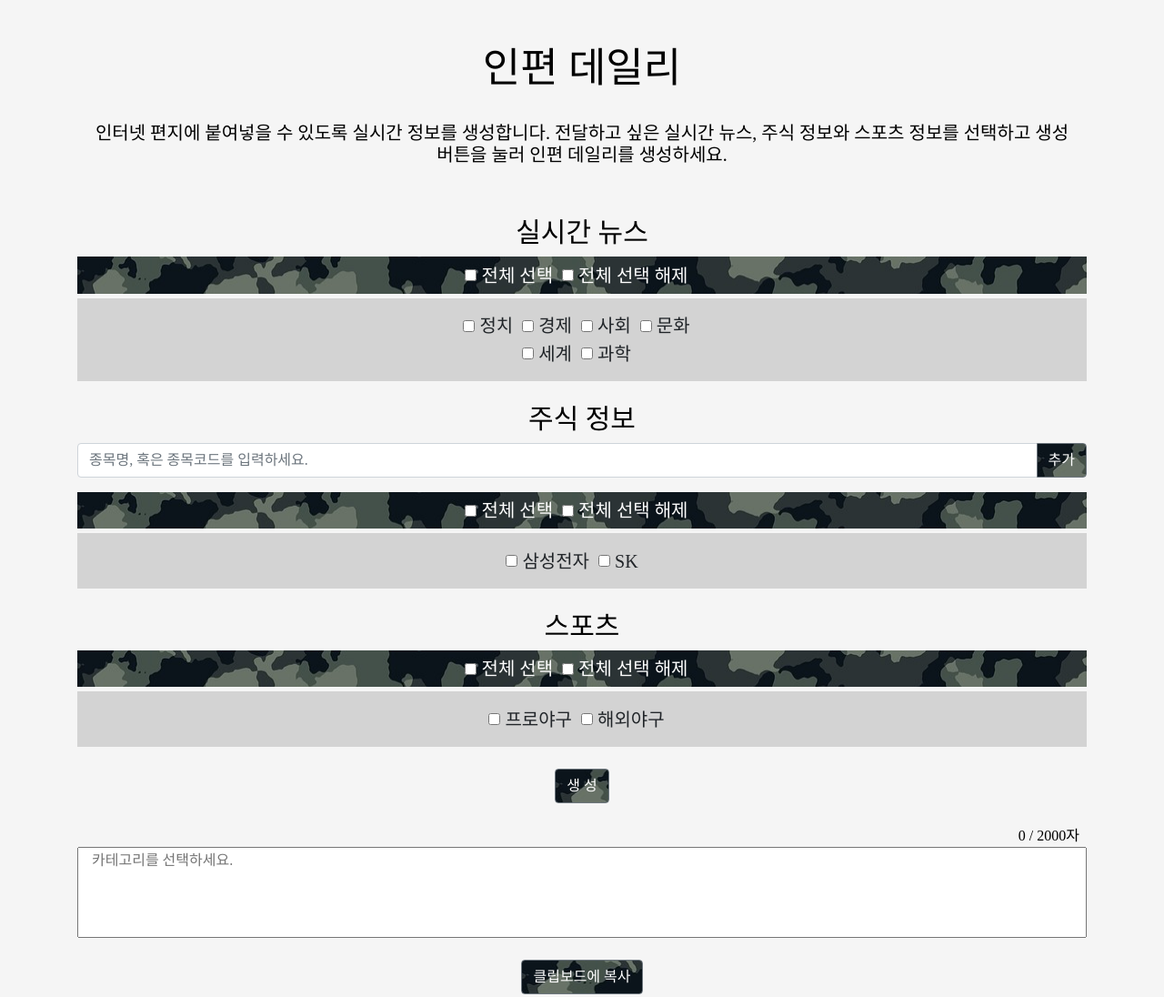
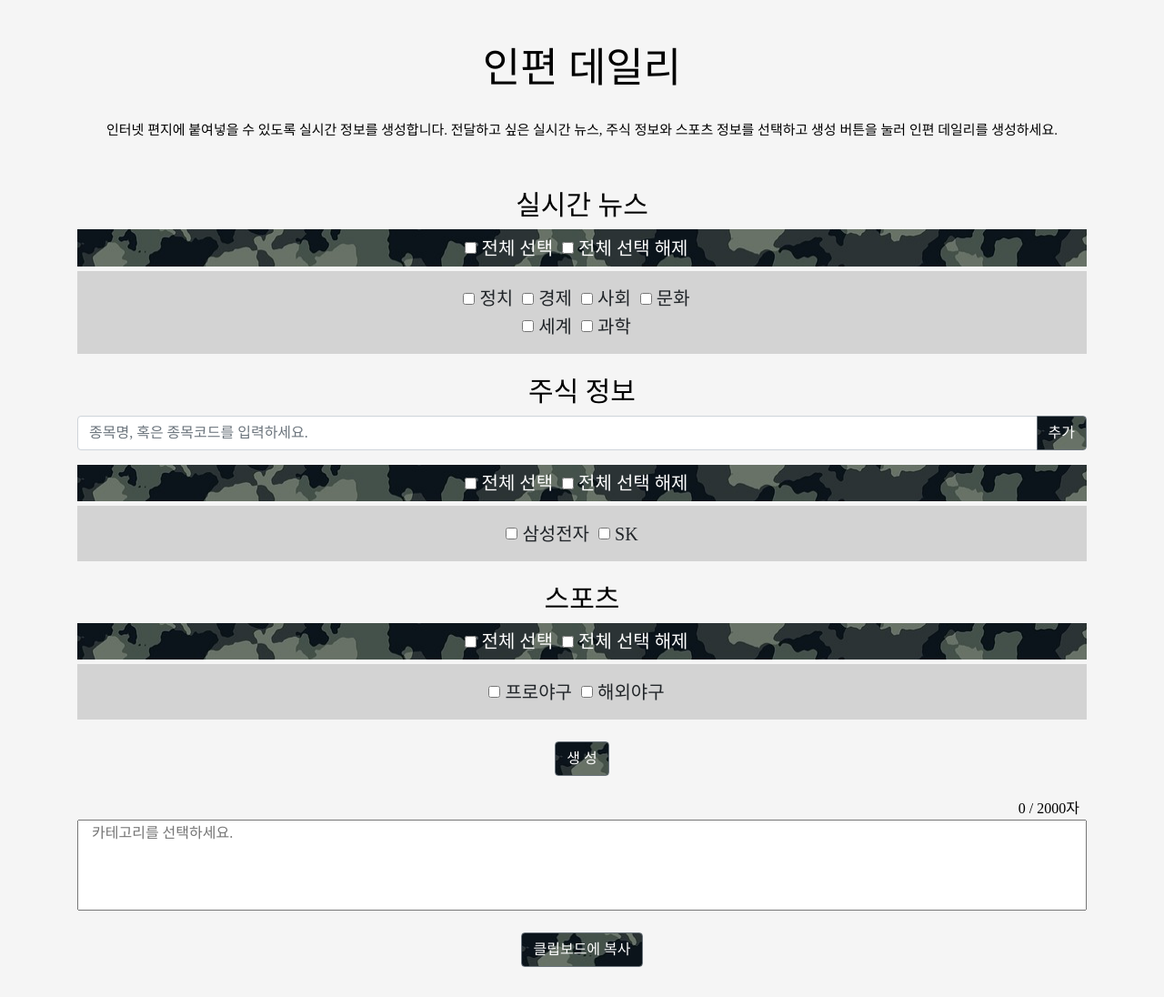
Before and after one commit to harry-jooyoung-kim/Inpyundaily, a plain HTML site: page index.html in a window 1280 px wide. Shown: the whole page at 91% size. Drawn offline with nearby package versions, Linux system fonts and the light colour scheme; a web font is replaced by a local one.

Commit message:
version 3.0

```diff
--- /dev/null
+++ b/robots.txt
@@ -0,0 +1,2 @@
+User-agent: Yeti
+Allow:/
--- a/style.css
+++ b/style.css
@@ -108,7 +108,7 @@ left: calc(40%);
 
 .instruction{
     color: white;
-    font-size: 20px;
+    font-size: 10px;
     font-family: 'BMEULJIRO';
     text-align: center;
 }
--- a/style2.css
+++ b/style2.css
@@ -106,7 +106,7 @@ left: calc(40%);
 
 .instruction{
     color: black;
-    font-size: 20px;
+    font-size: 15px;
     text-align: center;
 }
 
```
